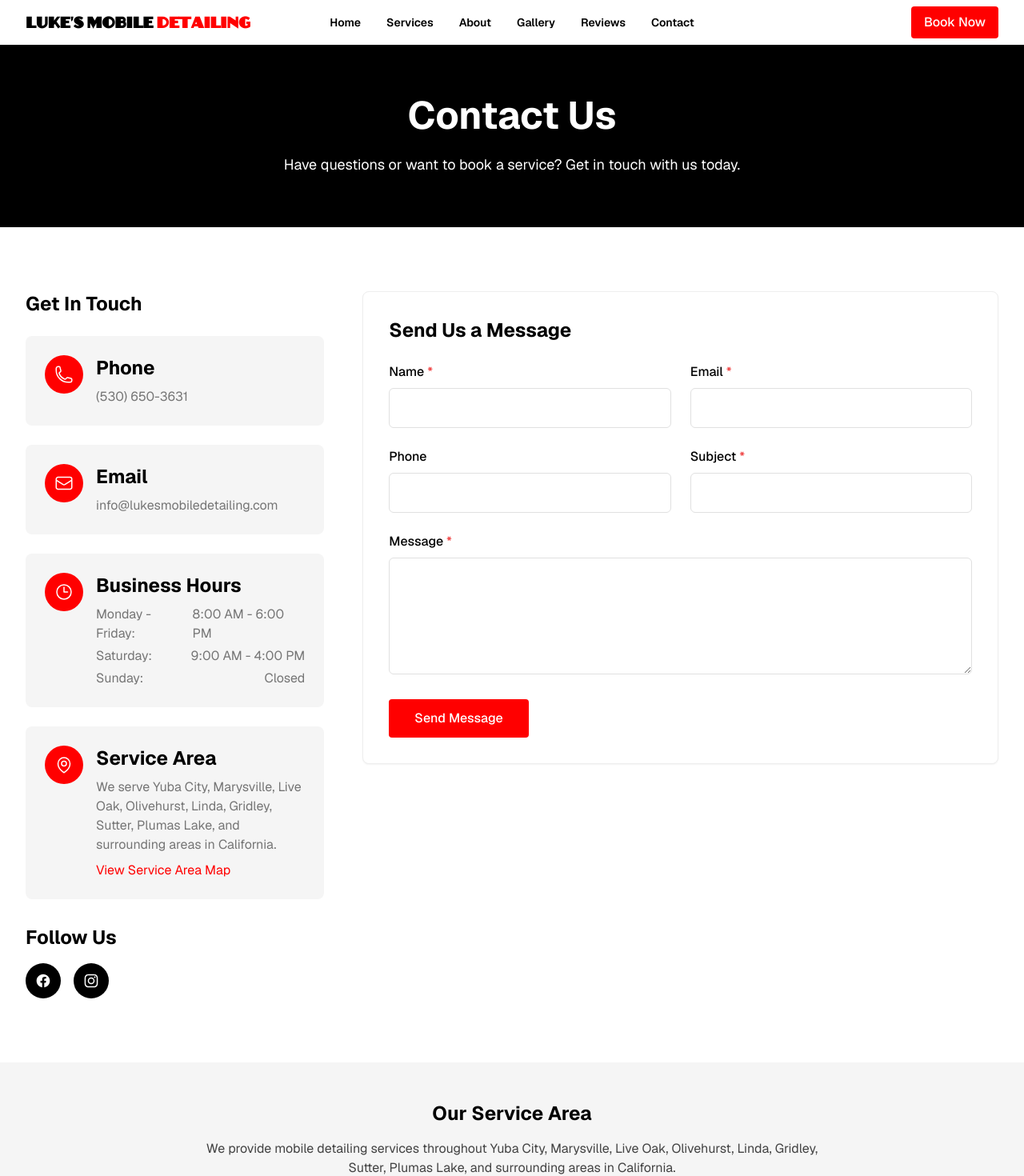
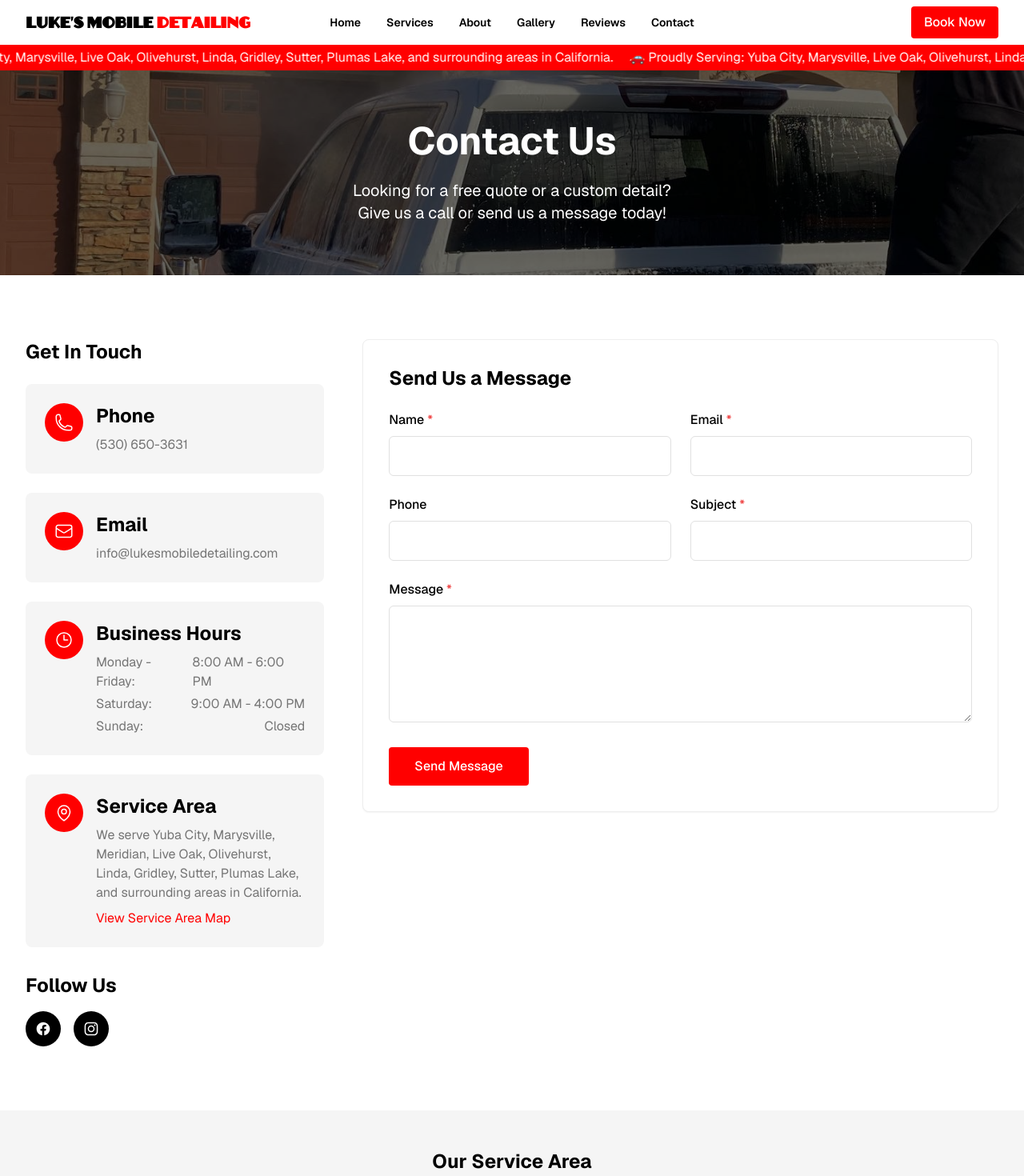
Before and after one commit to peymannaderi10/lukesmobiledetailingllc.com, a Next.js app: page /contact in a window 1280 px wide. Shown: the top 1470 px of the page at 80% size. Built offline with nearby package versions, Linux system fonts and the light colour scheme.

Commit message:
add banners

```diff
--- a/src/app/about/page.tsx
+++ b/src/app/about/page.tsx
@@ -156,6 +156,10 @@ export default function AboutPage() {
                   <MapPinIcon className="h-5 w-5 text-primary mr-2" />
                   <span>Plumas Lake</span>
                 </li>
+                <li className="flex items-center text-black">
+                  <MapPinIcon className="h-5 w-5 text-primary mr-2" />
+                  <span>Meridian</span>
+                </li>
               </ul>
               <p className="text-gray-600">
                 Not sure if we service your area? <Link href="/contact" className="text-primary hover:underline">Contact us</Link> to find out!
--- a/src/app/contact/page.tsx
+++ b/src/app/contact/page.tsx
@@ -4,6 +4,7 @@ import { useState } from "react";
 import Link from "next/link";
 import { EnvelopeIcon, PhoneIcon, ClockIcon, MapPinIcon } from "@heroicons/react/24/outline";
 import { useForm, SubmitHandler } from "react-hook-form";
+import Image from "next/image";
 
 type ContactFormInputs = {
   name: string;
@@ -49,11 +50,23 @@ export default function ContactPage() {
   return (
     <div className="bg-white">
       {/* Header */}
-      <div className="bg-secondary text-white py-16">
-        <div className="container-custom text-center">
-          <h1 className="text-3xl md:text-5xl font-bold mb-6">Contact Us</h1>
-          <p className="text-lg max-w-2xl mx-auto">
-            Have questions or want to book a service? Get in touch with us today.
+      <div className="relative py-16">
+        {/* Banner Image */}
+        <div className="absolute inset-0 z-0">
+          <Image
+            src="/Images/webPhotos/contactBanner.jpg"
+            alt="Contact Banner"
+            fill
+            className="object-cover"
+            priority
+            style={{ objectPosition: "center 55%" }}
+          />
+          <div className="absolute inset-0 bg-black bg-opacity-60" />
+        </div>
+        <div className="container-custom text-center relative z-10">
+          <h1 className="text-3xl md:text-5xl font-bold mb-6 text-white">Contact Us</h1>
+          <p className="text-xl max-w-2xl mx-auto text-white">
+            Looking for a free quote or a custom detail? <br></br> Give us a call or send us a message today!
           </p>
         </div>
       </div>
@@ -129,7 +142,7 @@ export default function ContactPage() {
                     <div>
                       <h3 className="font-bold mb-2">Service Area</h3>
                       <p className="text-gray-600 mb-2">
-                        We serve Yuba City, Marysville, Live Oak, Olivehurst, Linda, Gridley, Sutter, Plumas Lake, and surrounding areas in California.
+                        We serve Yuba City, Marysville, Meridian, Live Oak, Olivehurst, Linda, Gridley, Sutter, Plumas Lake, and surrounding areas in California.
                       </p>
                       <Link href="/about#service-area" className="text-primary hover:underline">
                         View Service Area Map
@@ -311,7 +324,7 @@ export default function ContactPage() {
           <div className="text-center mb-8">
             <h2 className="text-2xl font-bold mb-4">Our Service Area</h2>
             <p className="text-gray-800 max-w-3xl mx-auto">
-              We provide mobile detailing services throughout Yuba City, Marysville, Live Oak, Olivehurst, Linda, Gridley, Sutter, Plumas Lake, and surrounding areas in California.
+              We provide mobile detailing services throughout Yuba City, Marysville, Meridian, Live Oak, Olivehurst, Linda, Gridley, Sutter, Plumas Lake, and surrounding areas in California.
             </p>
           </div>
 
--- a/src/app/gallery/page.tsx
+++ b/src/app/gallery/page.tsx
@@ -26,9 +26,18 @@ export default function GalleryPage() {
   return (
     <div className="flex flex-col min-h-screen">
       {/* Page Header */}
-      <section className="relative bg-secondary text-white py-12 md:py-20">
-        <div className="absolute inset-0 z-0 opacity-50">
-          <div className="w-full h-full bg-gradient-to-r from-secondary to-secondary-light" />
+      <section className="relative text-white py-12 md:py-20">
+        {/* Banner Image */}
+        <div className="absolute inset-0 z-0">
+          <Image
+            src="/Images/webPhotos/galleryBanner.jpg"
+            alt="Gallery Banner"
+            fill
+            className="object-cover"
+            priority
+            style={{ objectPosition: "center 55%" }}
+          />
+          <div className="absolute inset-0 bg-black bg-opacity-60" />
         </div>
         <div className="container-custom relative z-10">
           <div className="max-w-3xl mx-auto text-center">
@@ -41,7 +50,6 @@ export default function GalleryPage() {
           </div>
         </div>
       </section>
-
 
       {/* Before & After Comparisons */}
       <section className="py-12 md:py-20 bg-white">
--- a/src/app/page.tsx
+++ b/src/app/page.tsx
@@ -44,13 +44,12 @@ export default function Home() {
         </div>
         <div className="container-custom relative z-10 py-20 md:py-28">
           <div className="max-w-3xl mx-auto text-center">
+            <div className="mb-2">
+              <p className="text-xl md:text-2xl font-semibold">WE COME TO YOU!</p>
+            </div>
             <h1 className="text-4xl md:text-6xl font-bold mb-6">
-              Professional Mobile Detailing Services
+              PREMIUM AUTO DETAILING
             </h1>
-            <p className="text-lg md:text-xl mb-8">
-              Premium car detailing services directly to you,
-              Convenience and quality at your doorstep.
-            </p>
             <div className="flex flex-col sm:flex-row gap-4 justify-center">
               <Link href="/booking" className="btn-primary text-center">
                 Book Your Detail
@@ -479,6 +478,10 @@ export default function Home() {
                   <MapPinIcon className="h-5 w-5 text-primary mr-2" />
                   <span>Plumas Lake</span>
                 </li>
+                <li className="flex items-center text-black">
+                  <MapPinIcon className="h-5 w-5 text-primary mr-2" />
+                  <span>Plumas Lake</span>
+                </li>
               </ul>
               <p className="mt-6 text-gray-700">
                 Not sure if we service your area? <Link href="/contact" className="text-primary hover:underline">Contact us</Link> to find out!
--- a/src/app/services/page.tsx
+++ b/src/app/services/page.tsx
@@ -42,9 +42,9 @@ export default function ServicesPage() {
         </div>
         <div className="container-custom text-center relative z-10">
           <h1 className="text-3xl md:text-5xl font-bold mb-6">Our Detailing Services</h1>
-          <p className="text-lg max-w-2xl mx-auto">
-            From basic to premium details, we have the perfect package for your vehicle.
-          </p>
+          <Link href="/contact" className="btn-outline text-center">
+                Free Quote or Custom Detail?
+          </Link>
         </div>
       </div>
 
--- a/src/components/Footer.tsx
+++ b/src/components/Footer.tsx
@@ -50,7 +50,7 @@ export default function Footer() {
             <h3 className="text-xl font-bold mb-4">Luke's Mobile Detailing</h3>
             <p className="mb-4">Professional car detailing services that come to you.</p>
             <address className="not-italic mb-4">
-              <p>Service Area: Yuba City, Marysville, Live Oak, Olivehurst, Linda, Gridley, Sutter, Plumas Lake, and surrounding areas in California.</p>
+              <p>Service Area: Yuba City, Marysville, Meridian, Live Oak, Olivehurst, Linda, Gridley, Sutter, Plumas Lake, and surrounding areas in California.</p>
               <br></br>
               <p>Phone: (530) 650-3631</p>
               <p>Email: info@lukesmobiledetailing.com</p>
--- a/src/components/Navbar.tsx
+++ b/src/components/Navbar.tsx
@@ -14,10 +14,14 @@ const navigation = [
   { name: "Contact", href: "/contact" },
 ];
 
+// Service areas for the ticker
+const serviceAreas = "Yuba City, Marysville, Live Oak, Olivehurst, Linda, Gridley, Sutter, Plumas Lake, and surrounding areas in California.";
+
 export default function Navbar() {
   const [mobileMenuOpen, setMobileMenuOpen] = useState(false);
 
   return (
+    <>
       <header className="bg-white shadow-md">
         <nav className="container-custom flex items-center justify-between py-2">
           <div className="flex lg:flex-1">
@@ -110,6 +114,31 @@ export default function Navbar() {
             </div>
           )}
         </nav>
+
+        {/* Scrolling News Ticker */}
+        <div className="bg-primary text-white py-1 overflow-hidden whitespace-nowrap relative">
+          <div className="inline-block animate-ticker">
+            <span className="mr-4">🚗 Proudly Serving: {serviceAreas} </span>
+            <span className="mr-4">🚗 Proudly Serving: {serviceAreas} </span>
+          </div>
+        </div>
       </header>
+
+      <style jsx global>{`
+        @keyframes ticker {
+          0% {
+            transform: translateX(0);
+          }
+          100% {
+            transform: translateX(-50%);
+          }
+        }
+
+        .animate-ticker {
+          animation: ticker 30s linear infinite;
+          will-change: transform;
+        }
+      `}</style>
+    </>
   );
 }
```
Also changed, not shown: public/Images/webPhotos/contactBanner.JPG (added), 1 other file (tests, documents, lock files or other folders). Lines whose indentation alone changed are shown as unchanged.
